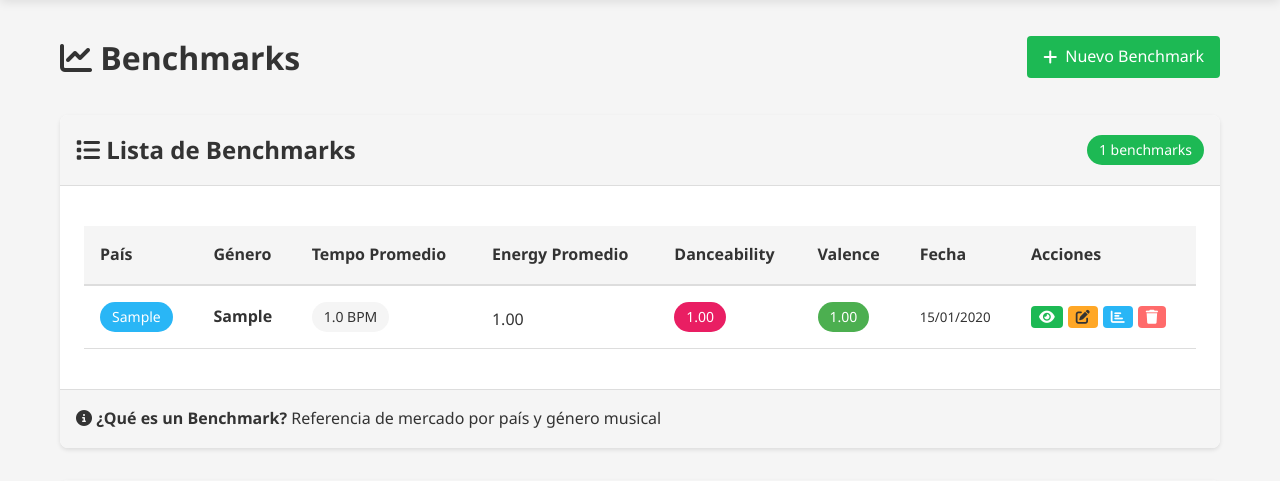
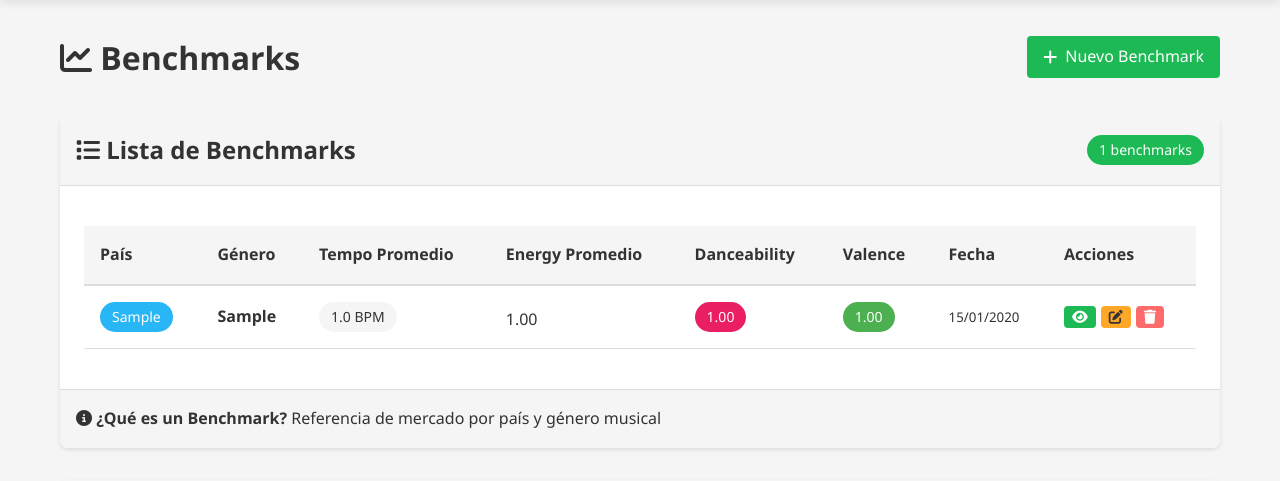
Before and after one commit to CSP3103/SPOTREND, a FastAPI app: page /benchmarks/ in a window 1280 px wide. Shown: the part 74-555 px from the top of the page. Run offline with FastAPI, Linux system fonts and the light colour scheme; tables that the repository leaves empty hold one stand-in row (values such as "Sample post").

Commit message:
Arreglo 2
Removed the analyze button from the benchmarks list.

```diff
--- a/templates/benchmarks/list.html
+++ b/templates/benchmarks/list.html
@@ -81,9 +81,7 @@
                                 <a href="/benchmarks/{{ benchmark.id }}/editar" class="btn btn-sm btn-warning">
                                     <i class="fas fa-edit"></i>
                                 </a>
-                                <a href="/benchmarks/{{ benchmark.id }}/analizar" class="btn btn-sm btn-info">
-                                    <i class="fas fa-chart-bar"></i>
-                                </a>
+
                                 <a href="/benchmarks/{{ benchmark.id }}/eliminar" class="btn btn-sm btn-danger">
                                     <i class="fas fa-trash"></i>
                                 </a>
```
